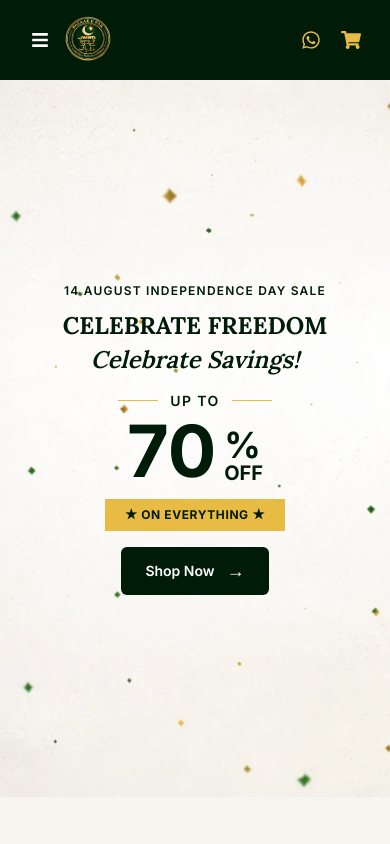
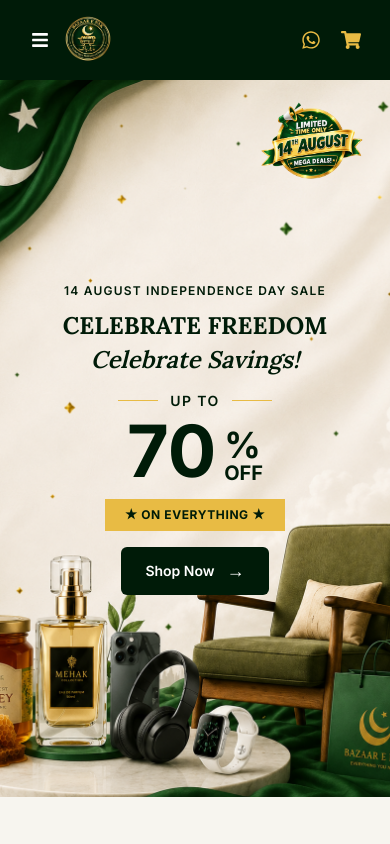
Before and after one commit to ayshaaktersaima1/bazar-e-pak, a Next.js app: page / in a window 390 px wide. Shown: the top 844 px of the page. Built offline with nearby package versions, Linux system fonts and the light colour scheme.

Commit message:
updated independence day banner

```diff
--- a/src/components/homepage/BannerDiscount.jsx
+++ b/src/components/homepage/BannerDiscount.jsx
@@ -1,22 +1,31 @@
 import Image from "next/image";
 import Link from "next/link";
 
-const IndependenceSaleBanner = () => {
+const BannerDiscount = () => {
     return (
         <section className="relative h-[85vh] min-h-[520px] overflow-hidden lg:h-[82vh] lg:min-h-[560px] xl:min-h-[620px]">
-            {/* Background */}
+            {/* Mobile Background */}
+            <Image
+                src="/images/discountBannerMbll.png"
+                alt="14 August Independence Day Sale"
+                fill
+                priority
+                className="object-cover object-center md:hidden"
+            />
+
+            {/* Tablet + Desktop Background */}
             <Image
                 src="/images/discountBanner1.webp"
                 alt="14 August Independence Day Sale"
                 fill
                 priority
-                className="object-cover object-left md:object-center lg:object-right"
+                className="hidden object-cover object-center md:block lg:object-right"
             />
 
             {/* Content */}
             <div className="relative mx-auto flex h-full w-[90%] items-center">
                 {/* Left Content */}
-                <div className="mx-auto w-full max-w-md text-center md:mx-0 md:w-[52%] md:max-w-lg lg:w-[45%] lg:max-w-xl">
+                <div className="mx-auto w-full max-w-md text-center md:mx-0 md:w-[60%] md:max-w-xl lg:w-[45%] lg:max-w-xl">
 
                     <p className="text-xs font-semibold uppercase tracking-widest text-[#001B08] md:text-sm lg:text-base">
                         14 August Independence Day Sale
@@ -82,13 +91,13 @@ const IndependenceSaleBanner = () => {
                 </div>
 
                 {/* Badge */}
-                <div className="absolute right-3 top-5 hidden md:block lg:right-[3%] lg:top-[6%]">
+                <div className="absolute right-2 top-3 md:right-3 md:top-5 lg:right-[3%] lg:top-[6%]">
                     <Image
                         src="/images/discount.webp"
                         alt="Limited Time Only 14 August Mega Deals"
                         width={300}
                         height={300}
-                        className="h-50 w-50 object-contain lg:h-60 lg:w-60 xl:h-70 xl:w-70"
+                        className="h-26 w-26 object-contain sm:h-28 sm:w-28 md:h-50 md:w-50 lg:h-60 lg:w-60 xl:h-70 xl:w-70"
                     />
                 </div>
             </div>
@@ -96,4 +105,4 @@ const IndependenceSaleBanner = () => {
     );
 };
 
-export default IndependenceSaleBanner;
+export default BannerDiscount;
```
Also changed, not shown: public/images/discountBannerMbll.png (added).
